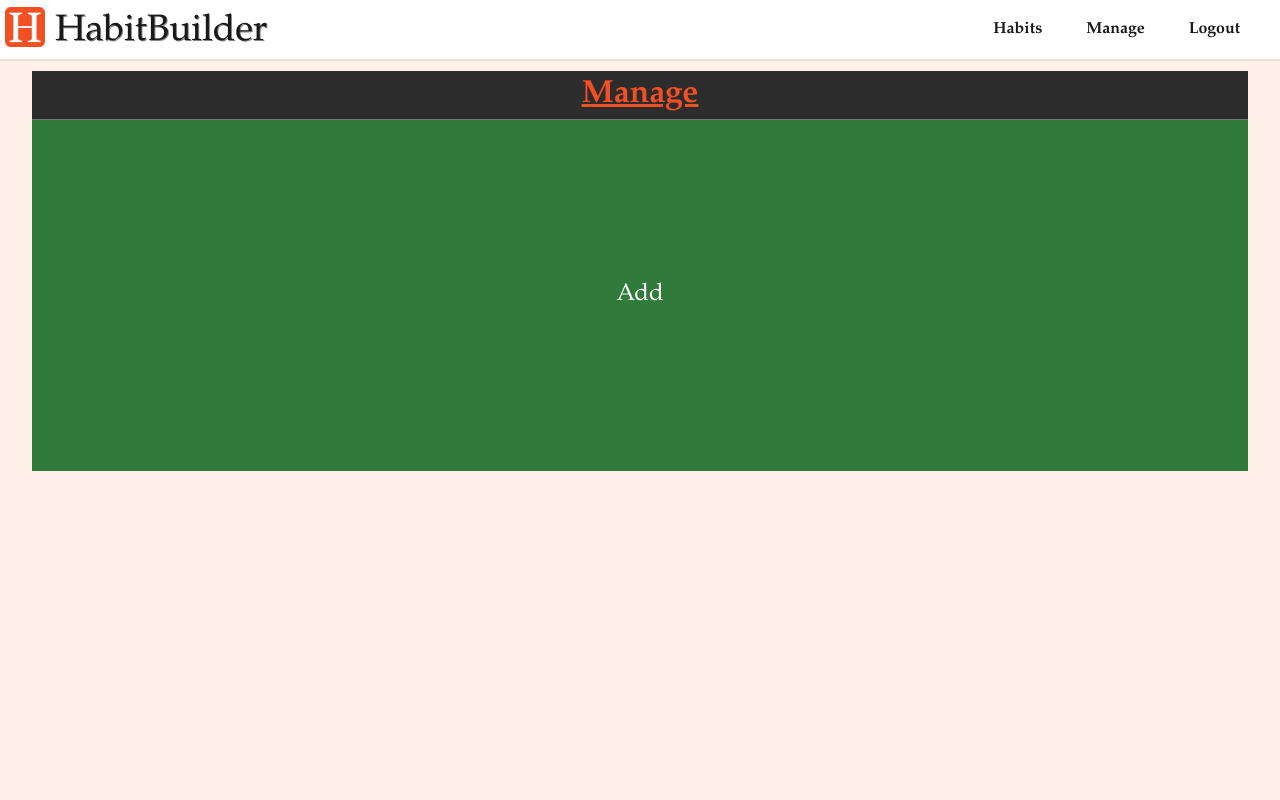
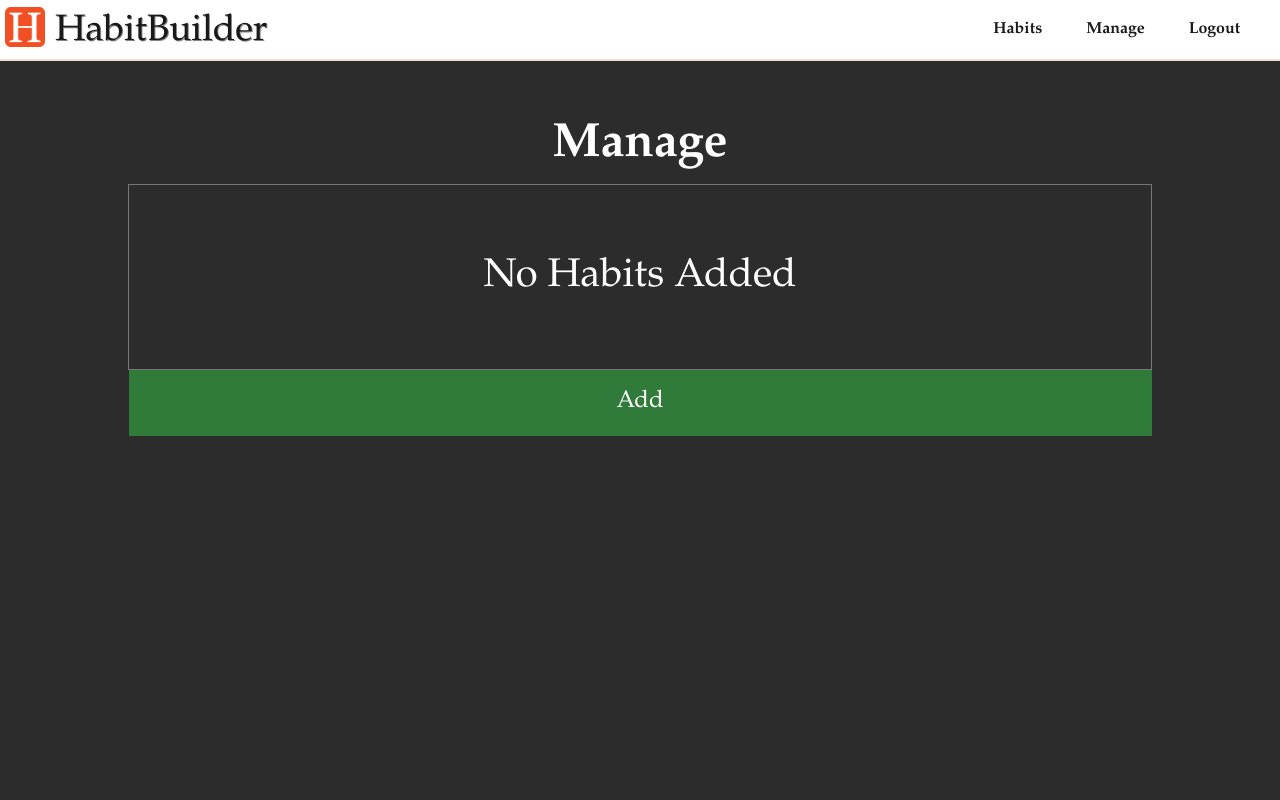
Before and after one commit to briandkim93/HabitBuilder, a Django app: page /habits/manage/ in a window 1280 px wide. Run offline with Django 3.2, Linux system fonts and the light colour scheme; the visitor is signed in with stand-in values (Sample User, id 1); data comes from the database, SQL or seed files in the repository; data that the repository does not hold is empty.

Commit message:
Make abstractions and adjust styling

```diff
--- a/habit/admin.py
+++ b/habit/admin.py
@@ -4,7 +4,6 @@ from .models import Day
 from .models import DateCompleted
 from .models import Habit
 
-# Register your models here.
 admin.site.register(Day)
 admin.site.register(DateCompleted)
 admin.site.register(Habit)
--- a/habit/models.py
+++ b/habit/models.py
@@ -1,7 +1,6 @@
 from django.db import models
 from django.contrib.auth.models import User
 
-# Create your models here.
 class Day(models.Model):
     day = models.CharField(max_length=3)
     def __str__(self):
--- a/habit/templates/habit/manage.html
+++ b/habit/templates/habit/manage.html
@@ -26,6 +26,11 @@
         </td>
       </tr>
       {% endfor %}
+      {% if habit_details|length == 0 %}
+      <tr>
+        <td class="data-cell habit-cell empty-habit-cell">No Habits Added</td>
+      </tr>
+      {% endif %}
       <tr>
         <td class="add-cell" colspan="3">Add</td>
       </tr>
@@ -37,13 +42,13 @@
   </div>
   <form method="POST" action="{% url 'manage' %}">
     {% csrf_token %}
-    <p>
-      <label for="habit">Habit Title:</label>
+    <p class="habit-title">
+      <label for="habit-input">Habit Title:</label>
     </p>
     <p>
-      <input id="habit" type="text" name="habit" value="{{habit}}" placeholder="i.e. Study, Exercise" />
+      <input id="habit-input" type="text" name="habit" value="{{habit}}" placeholder="i.e. Study, Exercise" />
     </p>
-    <p>
+    <p class="habit-days">
       Days:
     </p>
     <div class="days-list">
@@ -63,7 +68,7 @@
         <input id="sun" type="checkbox" name="days" value="sun" />
     </div>
     <p>
-      <input class="submit-button" type="submit" name="submit" value="Add" />
+      <input class="submit-button add-habit-submit-button" type="submit" name="submit" value="Add" />
     </p>
   </form>
   <p class="error-message">
--- a/habit_builder/static/css/day.css
+++ b/habit_builder/static/css/day.css
@@ -129,6 +129,7 @@ hr {
   .habit-title {
     font-size: 2.0rem;
   }
+
   .status-button {
     font-size: 1.5rem;
 
--- a/habit_builder/static/css/form-container.css
+++ b/habit_builder/static/css/form-container.css
@@ -5,7 +5,6 @@
   padding: 15px;
 
   color: #ffffff;
-  border: 1px solid #191919;
   background-color: #2c2c2c;
 }
 
--- a/habit_builder/static/css/login.css
+++ b/habit_builder/static/css/login.css
@@ -33,7 +33,7 @@ hr {
 .submit-button {
   font-size: 1.2rem;
 
-  width: 100px;
+  width: 90px;
   height: 30px;
 
   color: #ffffff;
@@ -57,6 +57,7 @@ hr {
     width: 350px;
     height: 320px;
   }
+
   .login-menu input[type='text'], .login-menu input[type='password'] {
     width: 300px;
   }
--- a/habit_builder/static/css/manage.css
+++ b/habit_builder/static/css/manage.css
@@ -1,7 +1,7 @@
 .add-menu {
   font-size: 1.2rem;
 
-  position: fixed;
+  position: absolute;
   top: 50%;
   left: 50%;
 
@@ -11,6 +11,17 @@
   margin-left: -160px;
 
   color: #ffffff;
+  border: 1px solid #000000;
+  background-color: #f4f4f4;
+}
+
+.add-menu input[type='text'] {
+  width: 280px;
+  height: 30px;
+}
+
+.add-menu input[type='checkbox'] {
+  display: none;
 }
 
 .close-button {
@@ -33,15 +44,6 @@
 }
 
 .hidden {
-  display: none;
-}
-
-.add-menu input[type='text'] {
-  width: 280px;
-  height: 30px;
-}
-
-.add-menu input[type='checkbox'] {
   display: none;
 }
 
@@ -102,8 +104,8 @@
 }
 
 table {
-  width: 95%;
-  margin: 10px auto;
+  width: 80%;
+  margin: 45px auto;
 
   border-collapse: collapse;
 
@@ -117,11 +119,9 @@ td, th {
 }
 
 th {
-  font-size: 1.5rem;
+  font-size: 2.0rem !important;
 
-  text-decoration: underline;
-
-  color: #f15025 !important;
+  padding: 10px 0;
 }
 
 .add-cell {
@@ -131,7 +131,7 @@ th {
 }
 
 .add-cell:hover {
-  background-color: #51935A;
+  background-color: #51935a;
 }
 
 .data-cell {
@@ -139,8 +139,30 @@ th {
   background-color: #2c2c2c;
 }
 
+.add-habit-submit-button {
+  border: 1px solid #2c2c2c !important;
+}
+
+#habit-input {
+  border: 1px solid #000000;
+}
+
+.empty-habit-cell {
+  padding: 30px 5px;
+
+  font-size: 2.5rem;
+}
+
 .habit-cell {
-  border-right: 1px solid #777777;
+  border: 1px solid #777777;
+}
+
+.habit-days {
+  color: #2c2c2c;
+}
+
+.habit-title {
+  color: #2c2c2c;
 }
 
 .remove-cell {
@@ -160,12 +182,12 @@ th {
   width: 100%;
   height: 28px;
 
-  color: #ffffff;;
+  color: #ffffff;
   border: 0;
   background-color: inherit;
 
   align-items: center;
-  justify-content: center;
+  justify-content: center;;
 }
 
 .remove-button:hover, .add-cell:hover {
@@ -178,6 +200,6 @@ th {
   }
 
   th {
-    font-size: 2.0rem;
+    font-size: 3.0rem !important;
   }
 }
--- a/habit_builder/static/css/root.css
+++ b/habit_builder/static/css/root.css
@@ -5,14 +5,17 @@ html, body {
   margin: 0;
 
   color: #191919;
-  background-color: #fff1ea;
+  background-color: #2c2c2c;
 }
 
 .page {
+  position: relative;
+
   display: flex;
 
   width: 100%;
   min-height: 330px;
+  margin-bottom: 100px;
 
   justify-content: center;
 }
@@ -84,6 +87,7 @@ html, body {
   .page {
     min-height: 420px;
   }
+
   .nav-bar {
     position: relative;
 
@@ -91,6 +95,7 @@ html, body {
 
     align-items: center;
   }
+
   .nav-header {
     justify-content: left;
   }
--- a/habit_builder/urls.py
+++ b/habit_builder/urls.py
@@ -1,10 +1,10 @@
+from decouple import config
+
 from django.contrib import admin
 from django.urls import path, include
-
-from habit_builder.confidential import ADMIN_URL
 
 urlpatterns = [
     path('', include('account.urls')),
     path('habits/', include('habit.urls')),
-    path(ADMIN_URL, admin.site.urls)
+    path(config('ADMIN_URL'), admin.site.urls)
 ]
```
Also changed, not shown: habit_builder/settings.py (+5 -6 lines), habit_builder/static/css/signup.css (+3 -5 lines), requirements.txt (added, +20 -0 lines).
